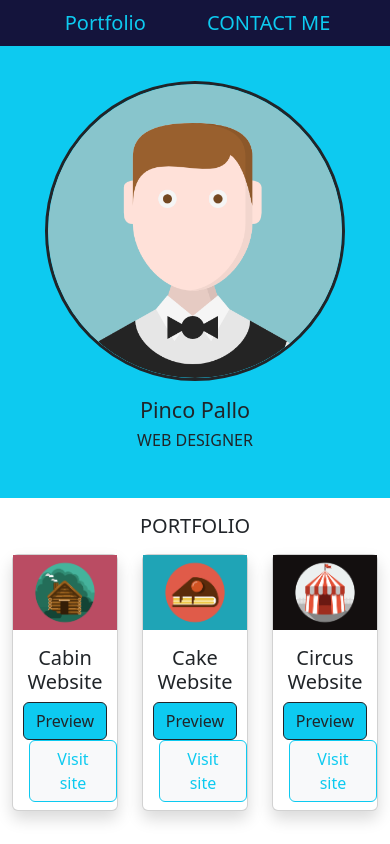
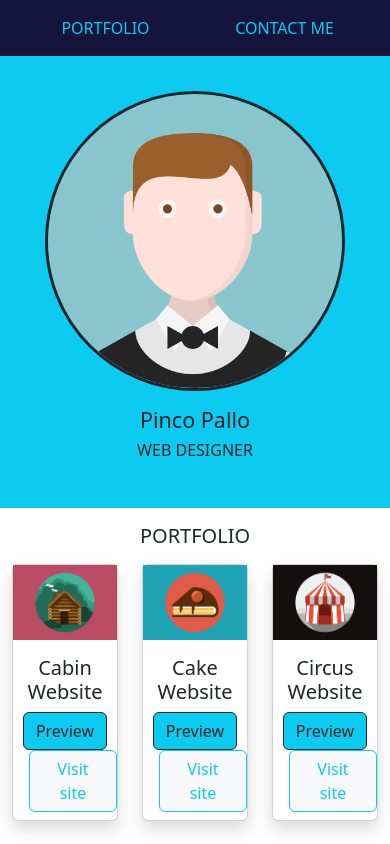
Before and after one commit to luigilalo/bootstrap-html-freelancer, a plain HTML site: page index.html in a window 390 px wide. Shown: the top 844 px of the page. Drawn offline with nearby package versions, Linux system fonts and the light colour scheme.

Commit message:
Project almost ended (No responsive)

```diff
--- a/css/style.css
+++ b/css/style.css
@@ -6,8 +6,8 @@
     box-sizing: border-box;
 }
 
-/*NAVBAR*/
-.bgnav {background-color: rgb(20, 20, 60);}
+/*HEADER*/
+header {background-color: rgb(20, 20, 60);}
 
 /*PROFILEPICTURE*/
 #pinco {border:solid;
--- a/index.html
+++ b/index.html
@@ -16,18 +16,19 @@
 <body>
 
     <header>
-        <nav class="navbar bgnav">
-            <div class="container-fluid justify-content-center">
+        <div class="container">
+            <nav class="p-3">
                 <div class="row">
-                    <div class="col-6">
-              <a class="navbar-brand text-info" href="#">Portfolio</a>
+                    <div class="col-6 text-center">
+              <a class="navbar-brand text-info" href="#">PORTFOLIO</a>
               </div>
-              <div class="col-6">
+              <div class="col-6 text-center">
               <a class="navbar-brand text-info" href="#">CONTACT ME</a>
               </div>
               </div>
+            </nav>
             </div>
-        </nav>
+
   <div class="container-fluid bg-info d-flex justify-content-center">
             <div class="row text-center">
                 <div class="col-12">
@@ -164,7 +165,7 @@
                                                 <textarea class="form-control" id="FormMessage" rows="4"></textarea>
                                               </div>
                                         </div>
-                                        <div class="col-12 text-center p-1">
+                                        <div class="col-12 text-center p-1 mb-5">
                                             <button type="button" class="btn btn-warning btn-lg">Send</button>
                                         </div>
                         </div>
```
